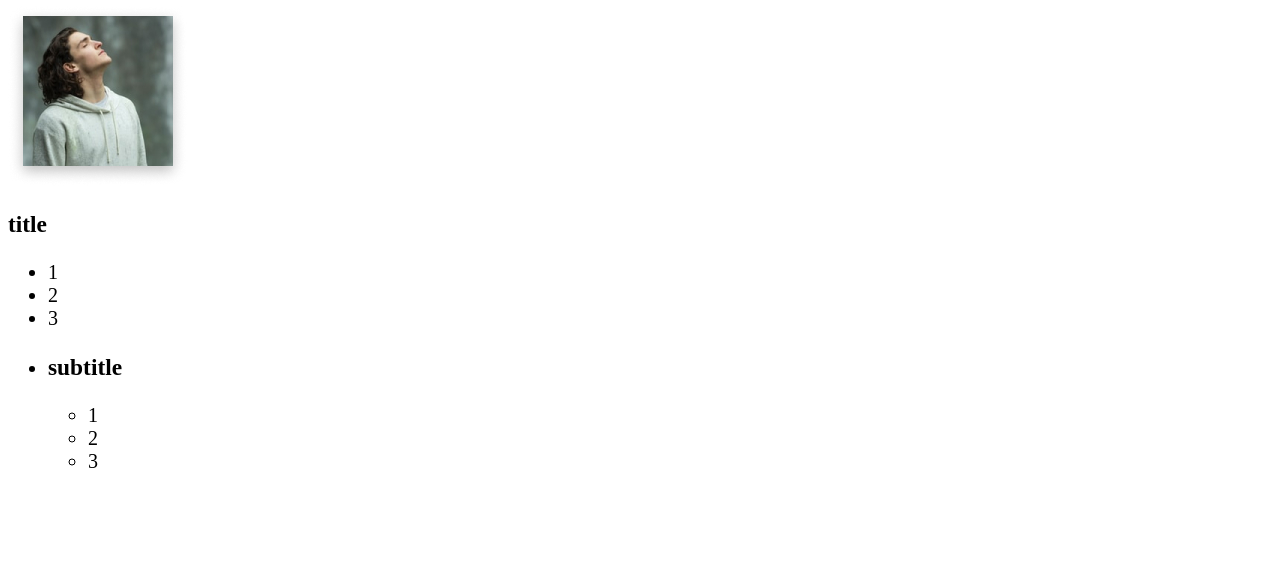
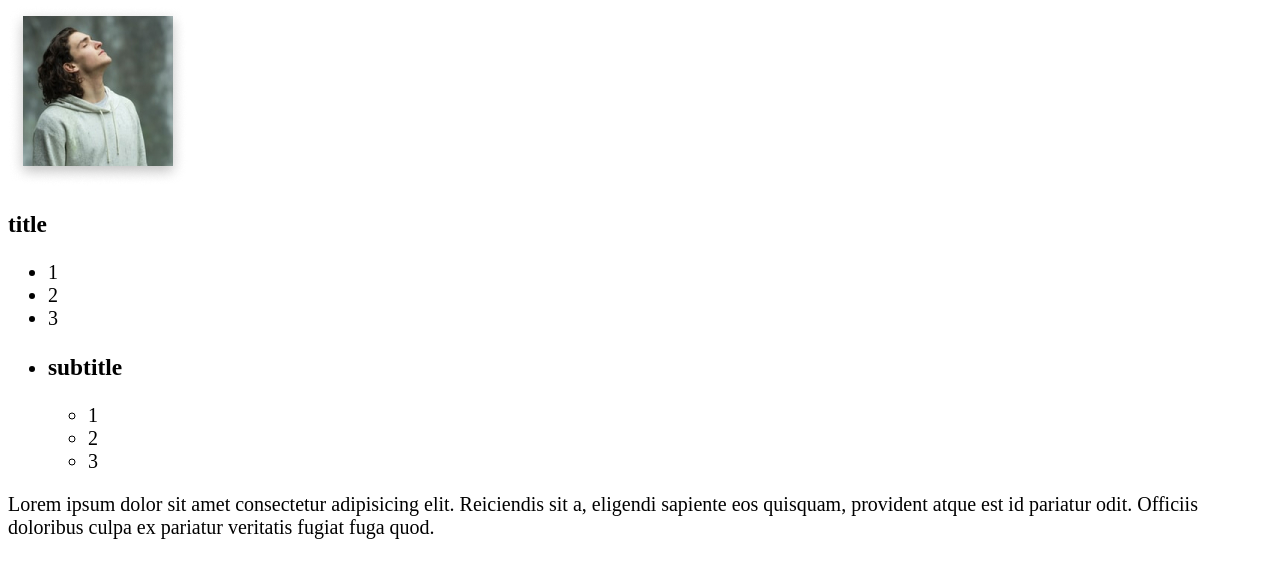
Before and after one commit to AndriiStoliarov/JS, a plain HTML site: page temp/index.html in a window 1280 px wide. Shown: the part 95-672 px from the top of the page. Drawn offline with Linux system fonts and the light colour scheme.

Commit message:
index.html modified

```diff
--- a/temp/index.html
+++ b/temp/index.html
@@ -37,6 +37,8 @@
             </ul>
         </li>
     </ul>
+
+    <p>Lorem ipsum dolor sit amet consectetur adipisicing elit. Reiciendis sit a, eligendi sapiente eos quisquam, <span>provident</span> atque est id pariatur odit. Officiis doloribus culpa ex pariatur veritatis fugiat fuga quod.</p>
 </body>
 
 </html>
```
